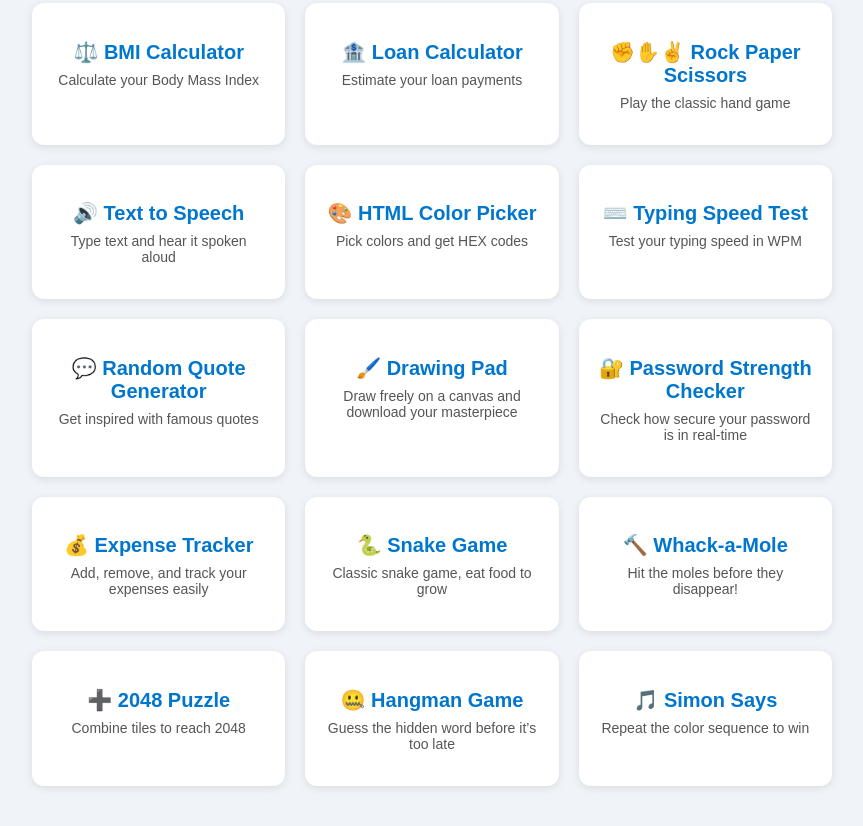
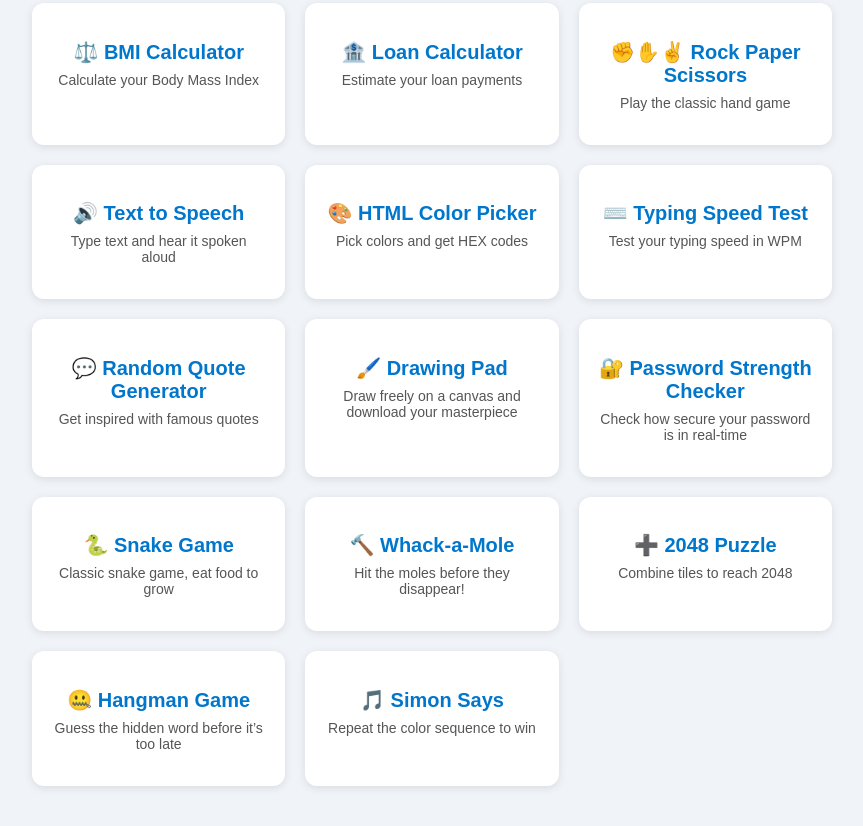
Before and after one commit to shabssg/dailyhub, a plain HTML site: page index.html in a window 1280 px wide. Shown: the part 1231-2057 px from the top of the page, without its empty margins (208-1071 px from the left). Drawn offline with Linux system fonts and the light colour scheme.

Commit message:
Update index.html

```diff
--- a/index.html
+++ b/index.html
@@ -207,11 +207,6 @@
       <p>Check how secure your password is in real-time</p>
     </div>
 
-    <div class="tool" onclick="location.href='expense.html'">
-      <h2>💰 Expense Tracker</h2>
-      <p>Add, remove, and track your expenses easily</p>
-    </div>
-
     <div class="tool" onclick="location.href='snake.html'">
       <h2>🐍 Snake Game</h2>
       <p>Classic snake game, eat food to grow</p>
```
